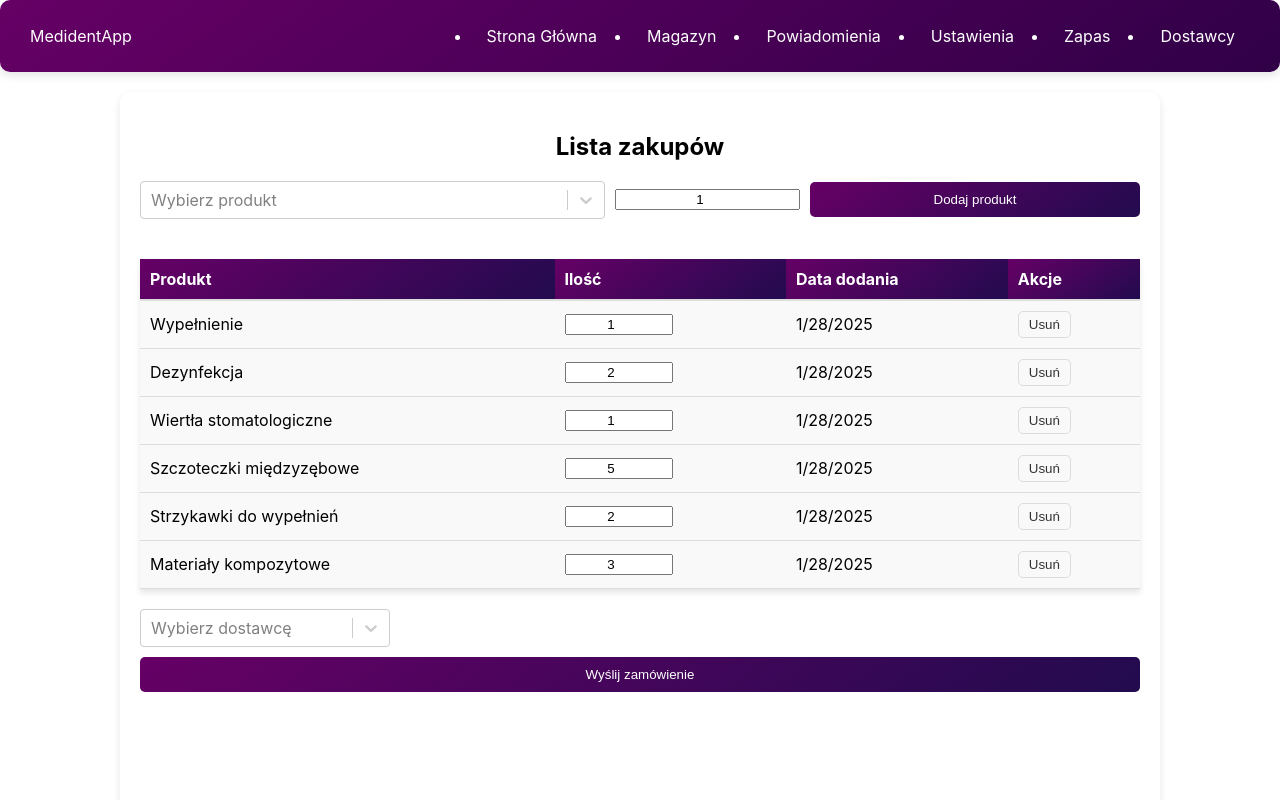
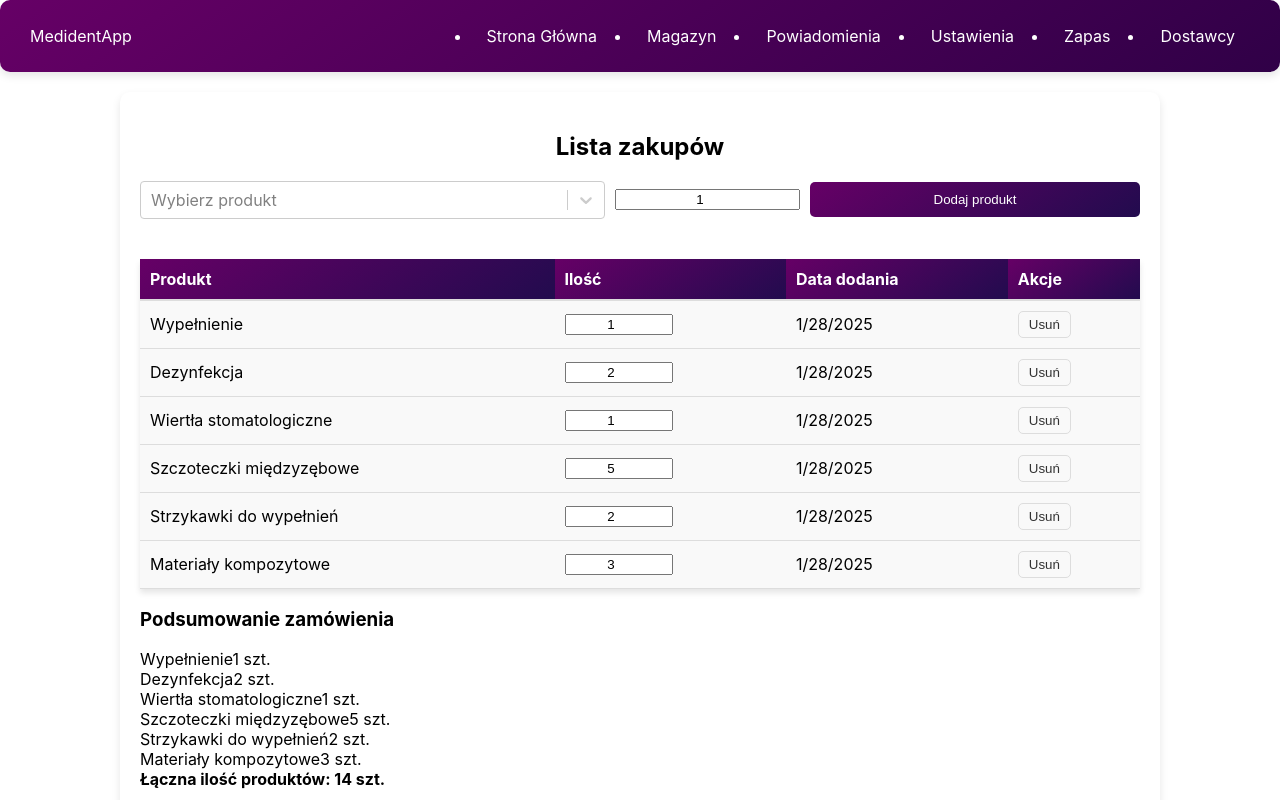
Before and after one commit to ewelinajawor/medident-app, a React (Create React App) app: page /shopping-list in a window 1280 px wide. Shown: the top 800 px of the page. Built offline with nearby package versions, Linux system fonts and the light colour scheme.

Commit message:
Poprawki w aplikacji

```diff
--- a/src/components/ShoppingList.js
+++ b/src/components/ShoppingList.js
@@ -1,7 +1,5 @@
 import React, { useState, useEffect } from "react";
 import Select from "react-select";
-import Suppliers from "./Suppliers"; // Importowanie komponentu dostawców
-import ProductList from "./ProductList"; // Importowanie komponentu z listą produktów
 import "./ShoppingList.css";
 
 const ShoppingList = () => {
@@ -21,7 +19,6 @@ const ShoppingList = () => {
   const [productOptions, setProductOptions] = useState([]);
 
   useEffect(() => {
-    // Zakładając, że Supplier.js będzie przekazywać dane dostawców przez props onSuppliersLoaded
     const fetchSuppliers = async () => {
       const supplierData = await fetchSuppliersFromAPI();
       setSuppliers(supplierData);
@@ -29,7 +26,6 @@ const ShoppingList = () => {
 
     fetchSuppliers();
 
-    // Załaduj produkty z komponentu ProductList.js
     const loadProducts = async () => {
       const fetchedProducts = await fetchProductsFromAPI();
       setProductOptions(fetchedProducts.map(product => ({
@@ -40,7 +36,6 @@ const ShoppingList = () => {
     loadProducts();
   }, []);
 
-  // Funkcja do pobierania danych dostawców z pliku Suppliers.js
   const fetchSuppliersFromAPI = () => {
     return [
       { value: "Koldental", label: "Koldental" },
@@ -49,7 +44,6 @@ const ShoppingList = () => {
     ];
   };
 
-  // Funkcja do pobierania danych produktów (symulacja)
   const fetchProductsFromAPI = () => {
     return [
       { name: "Wypełnienie", quantity: 10 },
@@ -118,6 +112,11 @@ const ShoppingList = () => {
     alert(`Zamówienie zostało wysłane do: ${providersList}`);
   };
 
+  // Funkcja do obliczania całkowitej ilości produktów
+  const calculateTotalQuantity = () => {
+    return products.reduce((total, product) => total + product.quantity, 0);
+  };
+
   return (
     <div className="shopping-list-container">
       <h2>Lista zakupów</h2>
@@ -177,6 +176,22 @@ const ShoppingList = () => {
         </tbody>
       </table>
 
+      {/* Podsumowanie zamówienia */}
+      <div className="order-summary">
+        <h3>Podsumowanie zamówienia</h3>
+        <div className="order-summary-list">
+          {products.map((product, index) => (
+            <div key={index} className="order-summary-item">
+              <span className="product-name">{product.name}</span>
+              <span className="product-quantity">{product.quantity} szt.</span>
+            </div>
+          ))}
+        </div>
+        <div className="total-quantity">
+          <strong>Łączna ilość produktów: {calculateTotalQuantity()} szt.</strong>
+        </div>
+      </div>
+
       {/* Formularz dostawców */}
       <div className="provider-form">
         <Select
```
